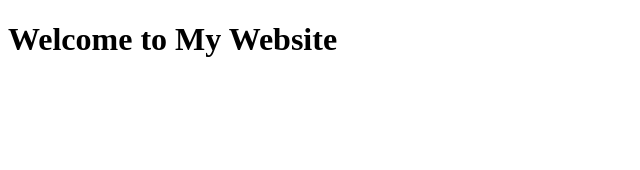
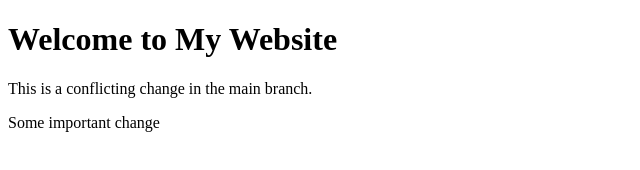
Before and after one commit to AleksNemov/ClassWork, a plain HTML site: page index.html in a window 1280 px wide. Shown: the whole page, without its empty margins (0-640 px from the left). Drawn offline with Linux system fonts and the light colour scheme.

Commit message:
Conflicting change in the main branch

```diff
--- a/index.html
+++ b/index.html
@@ -8,5 +8,6 @@
 </head>
 <body>
 <h1>Welcome to My Website</h1>
+<p>This is a conflicting change in the main branch.</p>
 </body>
-</html>
+</html>Some important change
```
